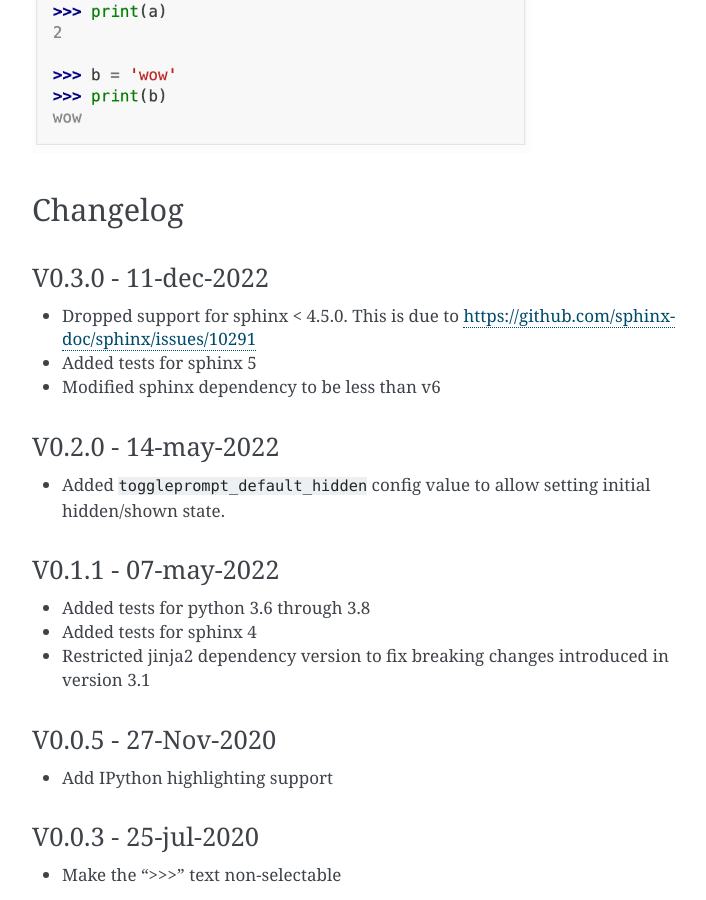
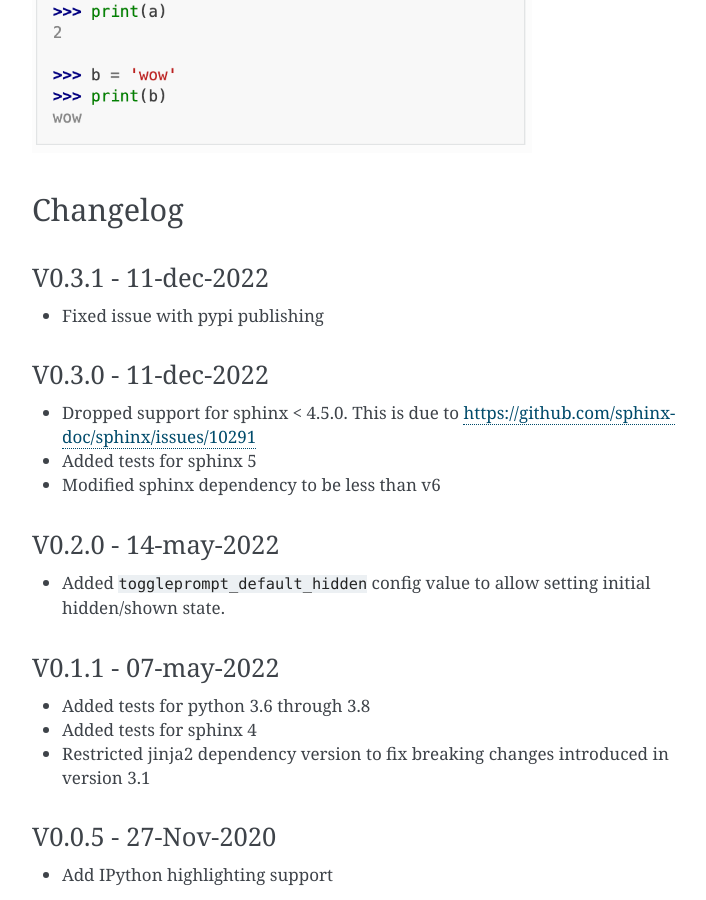
Before and after one commit to jurasofish/sphinx-toggleprompt, a Sphinx documentation site: the page built from doc/index.rst, in a window 1280 px wide and 900 px high, scrolled down 2518 px. Shown: the whole window, without its empty margins (388-1094 px from the left). Built offline with Sphinx 7.4.7, drawn with Linux system fonts in a browser that asks for light colours.

Commit message:
bump to V0.3.1

```diff
--- a/doc/index.rst
+++ b/doc/index.rst
@@ -154,6 +154,12 @@ There's an example of this in the doc_copybutton folder.
 Changelog
 ================================
 
+V0.3.1 - 11-dec-2022
+-----------------------
+
+- Fixed issue with pypi publishing
+
+
 V0.3.0 - 11-dec-2022
 -----------------------
 
--- a/sphinx_toggleprompt/__init__.py
+++ b/sphinx_toggleprompt/__init__.py
@@ -2,7 +2,7 @@ from sphinx.util import logging
 from pathlib import Path
 
 
-__version__ = "0.3.0"
+__version__ = "0.3.1"
 logger = logging.getLogger(__name__)
 
 
```
